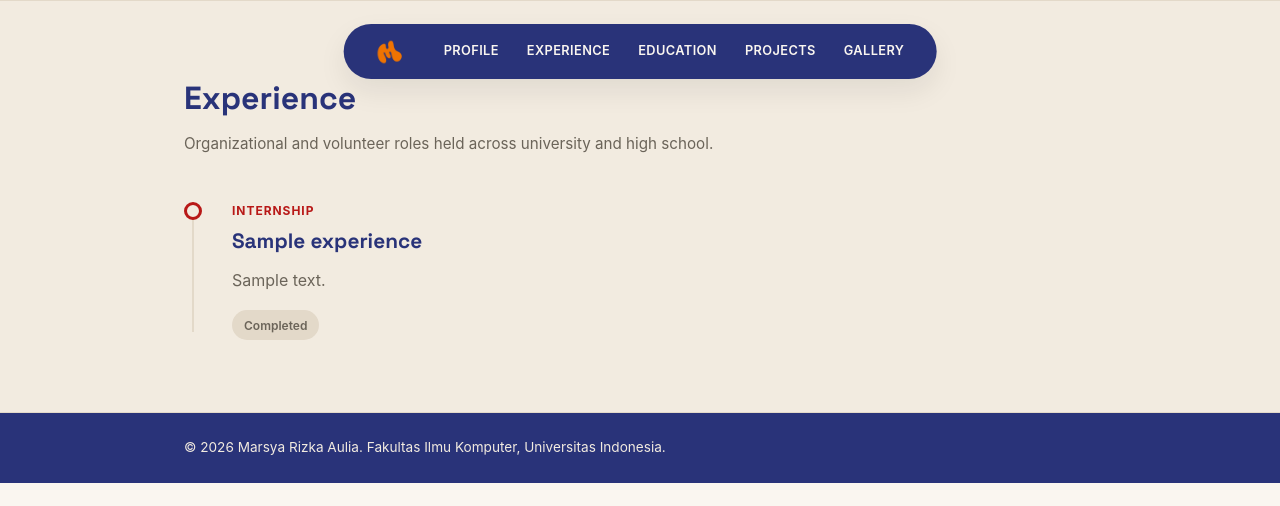
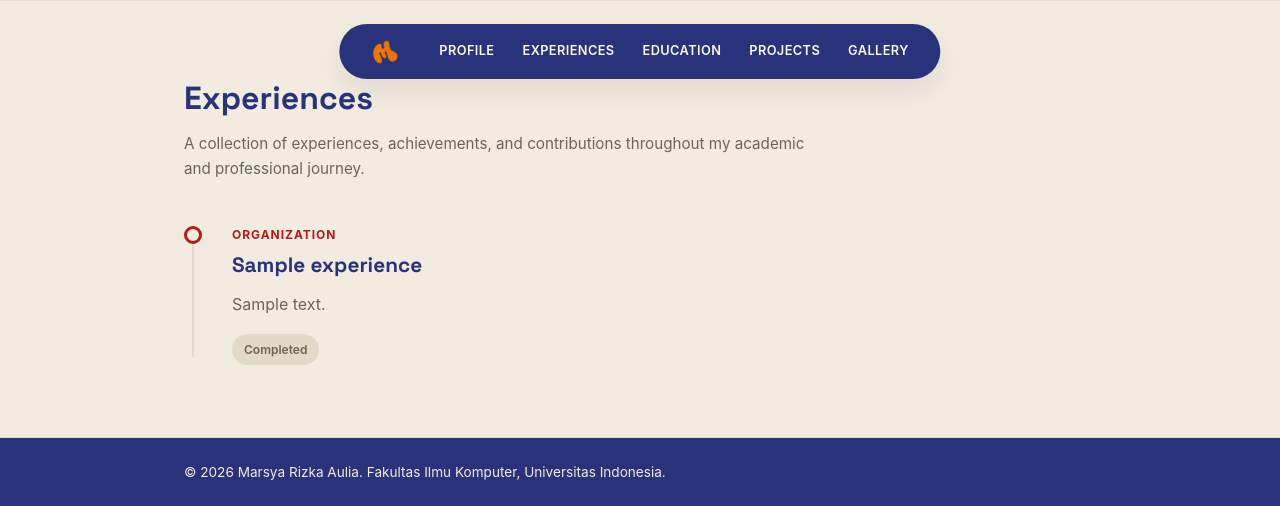
Before and after one commit to msystemctrl/myportofolio, a Django app: page /experience/ in a window 1280 px wide. Shown: the top 506 px of the page. Run offline with Django 5.2, Linux system fonts and the light colour scheme; tables that the repository leaves empty hold one stand-in row (values such as "Sample post").

Commit message:
feat: update experience category choices

```diff
--- a/main/models.py
+++ b/main/models.py
@@ -3,12 +3,12 @@ from django.db import models
 
 class Experience(models.Model):
     EXPERIENCE_CHOICES = [
-        ('internship', 'Internship'),
-        ('research', 'Research'),
-        ('volunteer', 'Volunteer'),
-        ('part-time', 'Part-Time'),
-        ('full-time', 'Full-Time'),
-        ('freelance', 'Freelance'),
+        ('organization', 'Organization'),
+        ('competition' , 'Competition'),
+        ('teaching'    , 'Teaching'),  # Asisten dosen atau tutor
+        ('research'    , 'Research'),  # Penelitian atau proyek riset
+        ('volunteer'   , 'Volunteer'), # Kegiatan sukarelawan
+        ('internship'  , 'Internship'),
     ]
 
     id = models.UUIDField(primary_key=True, default=uuid.uuid4, editable=False)
--- a/templates/experience.html
+++ b/templates/experience.html
@@ -31,7 +31,7 @@
 
             <nav>
                 <a href="{% url 'main:show_main' %}">Profile</a>
-                <a href="{% url 'main:show_experience' %}">Experience</a>
+                <a href="{% url 'main:show_experience' %}">Experiences</a>
                 <a href="#education">Education</a>
                 <a href="#projects">Projects</a>
                 <a href="#gallery">Gallery</a>
@@ -42,9 +42,9 @@
     <main>
         <section class="experience-section" id="experience">
             <div class="container">
-                <h1>Experience</h1>
+                <h1>Experiences</h1>
                 <p class="section-kicker">
-                    Organizational and volunteer roles held across university and high school.
+                    A collection of experiences, achievements, and contributions throughout my academic and professional journey.
                 </p>
 
                 <div class="experience-timeline">
--- a/templates/index.html
+++ b/templates/index.html
@@ -31,7 +31,7 @@
 
             <nav id="site-navigation">
                 <a href="{% url 'main:show_main' %}">Profile</a>
-                <a href="{% url 'main:show_experience' %}">Experience</a>
+                <a href="{% url 'main:show_experience' %}">Experiences</a>
                 <a href="#education">Education</a>
                 <a href="#projects">Projects</a>
                 <a href="#gallery">Gallery</a>
```
